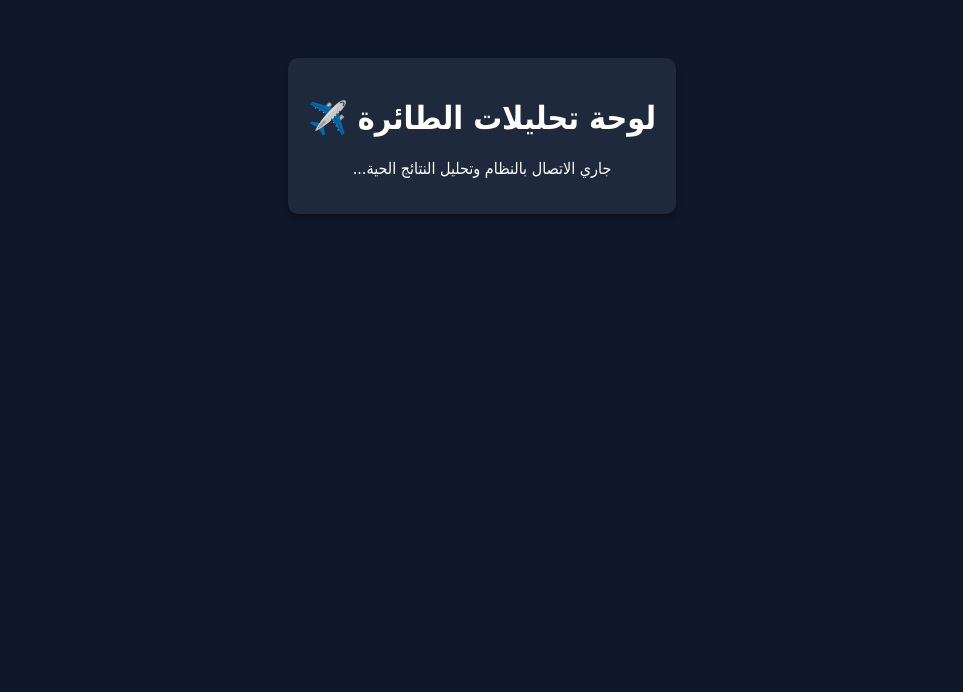
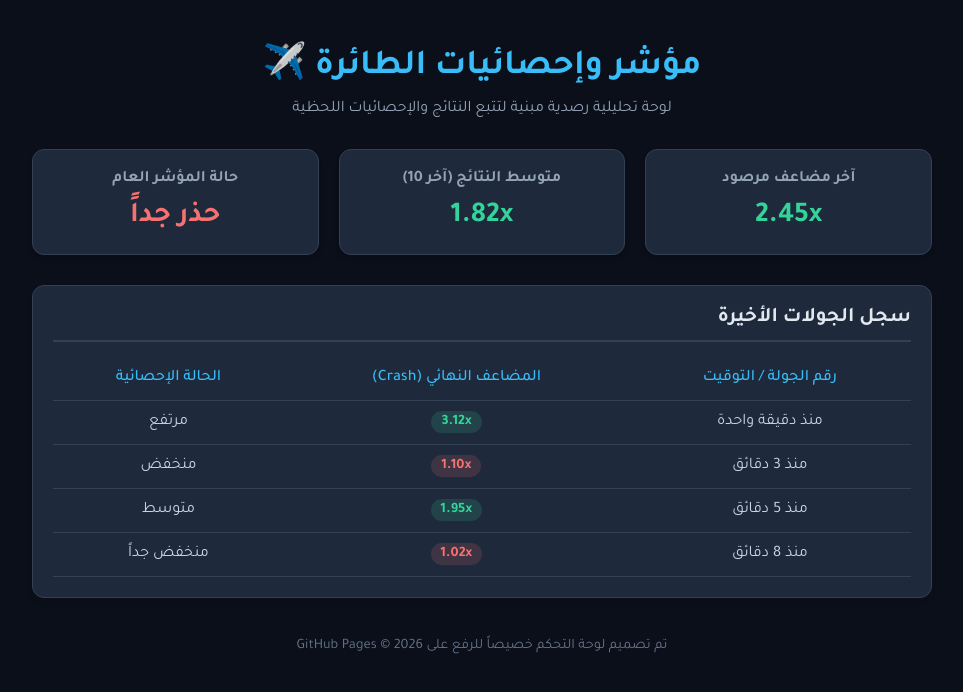
Before and after one commit to 3awd7or-ui/aviator-analytics-dashboard, a plain HTML site: page index.html in a window 1280 px wide. Shown: the whole page, without its empty margins (158-1121 px from the left). Drawn offline with Linux system fonts and the light colour scheme.

Commit message:
Update index.html

```diff
--- a/index.html
+++ b/index.html
@@ -2,16 +2,215 @@
 <html lang="ar" dir="rtl">
 <head>
     <meta charset="UTF-8">
-    <title>تحليل إحصائيات الطائرة</title>
+    <meta name="viewport" content="width=device-width, initial-scale=1.0">
+    <title>لوحة تحليلات وإحصائيات الطائرة ✈️</title>
+    <!-- استيراد خط تجوال العصري من جوجل -->
+    <link href="https://fonts.googleapis.com/css2?family=Tajawal:wght@400;500;700;900&display=swap" rel="stylesheet">
     <style>
-        body { font-family: Tahoma, sans-serif; background: #0f172a; color: #fff; text-align: center; padding: 50px; }
-        .card { background: #1e293b; padding: 20px; border-radius: 10px; display: inline-block; box-shadow: 0 4px 6px rgba(0,0,0,0.3); }
+        * {
+            margin: 0;
+            padding: 0;
+            box-sizing: border-box;
+            font-family: 'Tajawal', sans-serif;
+        }
+
+        body {
+            background-color: #0b0f19;
+            color: #f8fafc;
+            min-height: 100vh;
+            display: flex;
+            flex-direction: column;
+            align-items: center;
+            padding: 20px;
+        }
+
+        header {
+            text-align: center;
+            margin-bottom: 30px;
+            margin-top: 20px;
+        }
+
+        header h1 {
+            font-size: 2.2rem;
+            color: #38bdf8;
+            margin-bottom: 10px;
+        }
+
+        header p {
+            color: #94a3b8;
+            font-size: 1rem;
+        }
+
+        .container {
+            width: 100%;
+            max-width: 900px;
+        }
+
+        /* شبكة البطاقات الإحصائية */
+        .stats-grid {
+            display: grid;
+            grid-template-columns: repeat(auto-fit, minmax(250px, 1fr));
+            gap: 20px;
+            margin-bottom: 30px;
+        }
+
+        .card {
+            background: #1e293b;
+            border-radius: 12px;
+            padding: 20px;
+            box-shadow: 0 4px 6px -1px rgba(0, 0, 0, 0.1), 0 2px 4px -1px rgba(0, 0, 0, 0.06);
+            border: 1px solid #334155;
+            text-align: center;
+            transition: transform 0.2s;
+        }
+
+        .card:hover {
+            transform: translateY(-5px);
+        }
+
+        .card h3 {
+            color: #94a3b8;
+            font-size: 1rem;
+            margin-bottom: 10px;
+        }
+
+        .card .value {
+            font-size: 1.8rem;
+            font-weight: 700;
+            color: #34d399;
+        }
+
+        .card .value.warning {
+            color: #f87171;
+        }
+
+        /* قسم الجدول والبيانات الحية */
+        .table-container {
+            background: #1e293b;
+            border-radius: 12px;
+            padding: 20px;
+            border: 1px solid #334155;
+            box-shadow: 0 4px 6px -1px rgba(0, 0, 0, 0.1);
+        }
+
+        .table-container h2 {
+            font-size: 1.3rem;
+            margin-bottom: 15px;
+            color: #e2e8f0;
+            border-bottom: 2px solid #334155;
+            padding-bottom: 10px;
+        }
+
+        table {
+            width: 100%;
+            border-collapse: collapse;
+            text-align: center;
+        }
+
+        th, td {
+            padding: 12px;
+            border-bottom: 1px solid #334155;
+        }
+
+        th {
+            color: #38bdf8;
+            font-weight: 500;
+        }
+
+        td {
+            color: #cbd5e1;
+        }
+
+        .badge {
+            background: rgba(52, 211, 153, 0.15);
+            color: #34d399;
+            padding: 4px 10px;
+            border-radius: 20px;
+            font-weight: 700;
+            font-size: 0.9rem;
+        }
+
+        .badge.low {
+            background: rgba(248, 113, 113, 0.15);
+            color: #f87171;
+        }
+
+        footer {
+            margin-top: 40px;
+            text-align: center;
+            color: #64748b;
+            font-size: 0.9rem;
+        }
     </style>
 </head>
 <body>
-    <div class="card">
-        <h1>لوحة تحليلات الطائرة ✈️</h1>
-        <p id="status">جاري الاتصال بالنظام وتحليل النتائج الحية...</p>
+
+    <header>
+        <h1>مؤشر وإحصائيات الطائرة ✈️</h1>
+        <p>لوحة تحليلية رصدية مبنية لتتبع النتائج والإحصائيات اللحظية</p>
+    </header>
+
+    <div class="container">
+        <!-- البطاقات الإحصائية -->
+        <div class="stats-grid">
+            <div class="card">
+                <h3>آخر مضاعف مرصود</h3>
+                <div class="value" id="last-multiplier">2.45x</div>
+            </div>
+            <div class="card">
+                <h3>متوسط النتائج (آخر 10)</h3>
+                <div class="value" id="avg-multiplier">1.82x</div>
+            </div>
+            <div class="card">
+                <h3>حالة المؤشر العام</h3>
+                <div class="value warning" id="market-status">حذر جداً</div>
+            </div>
+        </div>
+
+        <!-- جدول آخر الجولات -->
+        <div class="table-container">
+            <h2>سجل الجولات الأخيرة</h2>
+            <table>
+                <thead>
+                    <tr>
+                        <th>رقم الجولة / التوقيت</th>
+                        <th>المضاعف النهائي (Crash)</th>
+                        <th>الحالة الإحصائية</th>
+                    </tr>
+                </thead>
+                <tbody id="results-table-body">
+                    <tr>
+                        <td>منذ دقيقة واحدة</td>
+                        <td><span class="badge">3.12x</span></td>
+                        <td>مرتفع</td>
+                    </tr>
+                    <tr>
+                        <td>منذ 3 دقائق</td>
+                        <td><span class="badge low">1.10x</span></td>
+                        <td>منخفض</td>
+                    </tr>
+                    <tr>
+                        <td>منذ 5 دقائق</td>
+                        <td><span class="badge">1.95x</span></td>
+                        <td>متوسط</td>
+                    </tr>
+                    <tr>
+                        <td>منذ 8 دقائق</td>
+                        <td><span class="badge low">1.02x</span></td>
+                        <td>منخفض جداً</td>
+                    </tr>
+                </tbody>
+            </table>
+        </div>
     </div>
+
+    <footer>
+        <p>تم تصميم لوحة التحكم خصيصاً للرفع على GitHub Pages &copy; 2026</p>
+    </footer>
+
+    <script>
+        // مثال بسيط لتحديث البيانات ديناميكياً (يمكنك ربطه لاحقاً بـ API أو WebSockets)
+        console.log("تم تحميل لوحة الإحصائيات بنجاح!");
+    </script>
 </body>
 </html>
```
